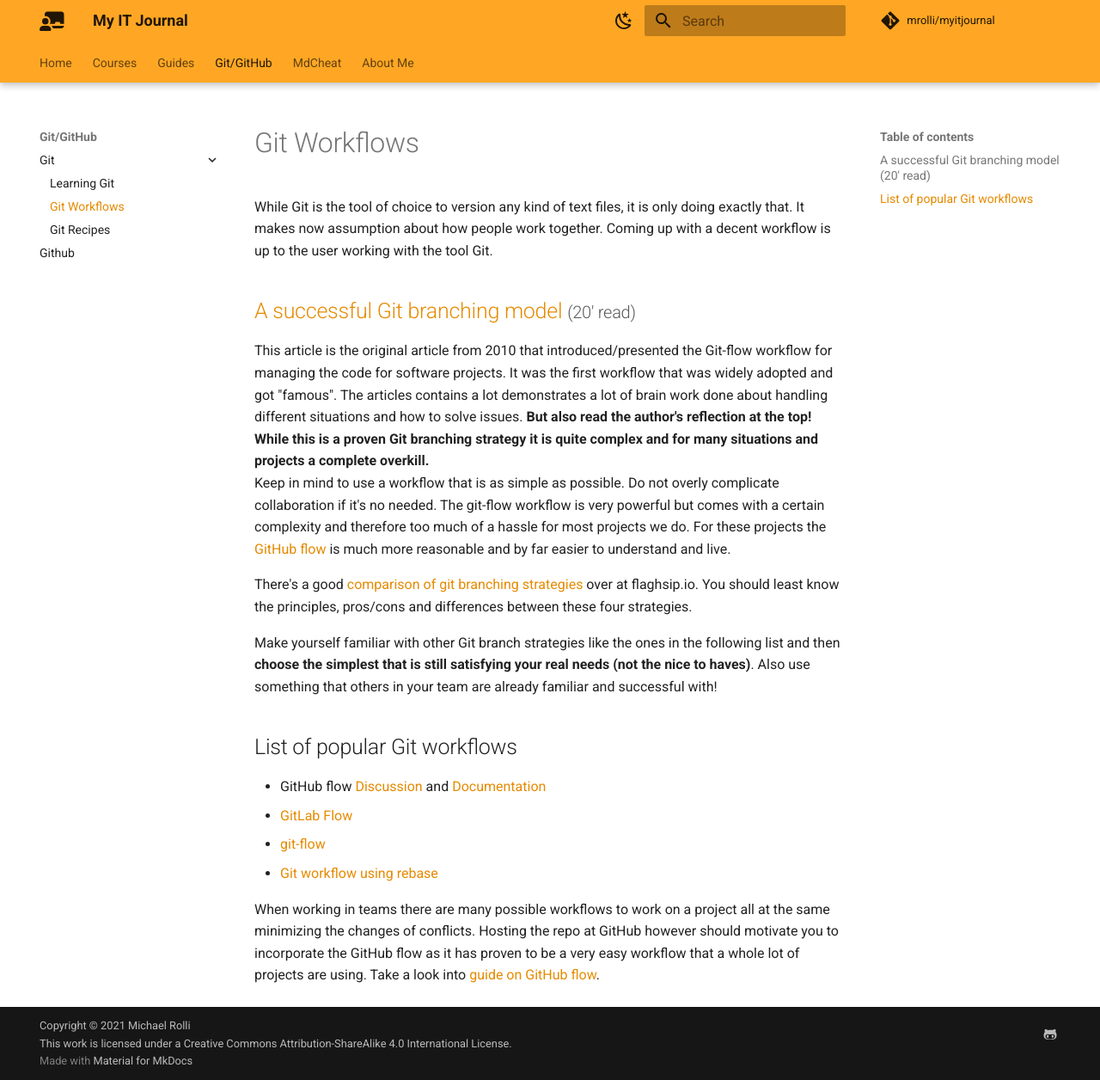
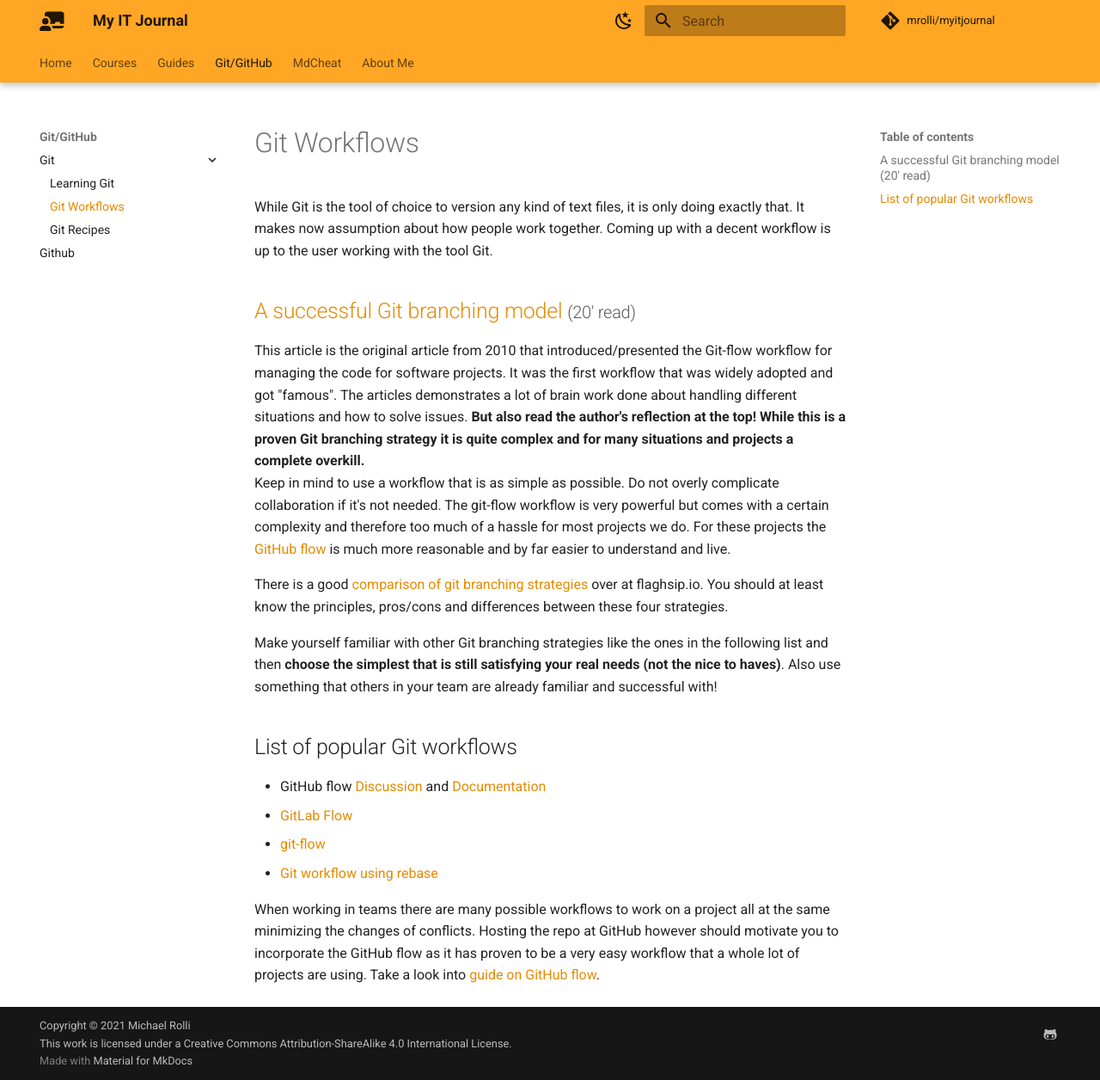
Before and after one commit to mrolli/myitjournal, an MkDocs documentation site: the page built from docs/gitandco/gitworkflows.md, in a window 1280 px wide and 1256 px high. Shown: the whole window at 86% size. Built offline with MkDocs 1.6.1 and Material for MkDocs 9.7.7, drawn with Linux system fonts in a browser that asks for light colours; comment, search, counter and statistics services are not loaded.

Commit message:
Fix some typos and language issues

```diff
--- a/docs/gitandco/gitworkflows.md
+++ b/docs/gitandco/gitworkflows.md
@@ -8,22 +8,22 @@
 
 This article is the original article from 2010 that introduced/presented the
 Git-flow workflow for managing the code for software projects. It was the first
-workflow that was widely adopted and got "famous". The articles contains a lot
-demonstrates a lot of brain work done about handling different situations and how
+workflow that was widely adopted and got "famous". The articles demonstrates a
+lot of brain work done about handling different situations and how
 to solve issues. **But also read the author's reflection at the top! While this
 is a proven Git branching strategy it is quite complex and for many situations
 and projects a complete overkill.**
 Keep in mind to use a workflow that is as simple as possible. Do not overly
-complicate collaboration if it's no needed. The git-flow workflow is very
+complicate collaboration if it's not needed. The git-flow workflow is very
 powerful but comes with a certain complexity and therefore too much of a hassle
 for most projects we do. For these projects the [GitHub flow][gh-flow] is much
 more reasonable and by far easier to understand and live.
 
-There's a good [comparison of git branching strategies][gbstrats]
-over at flaghsip.io. You should least know the principles, pros/cons and
+There is a good [comparison of git branching strategies][gbstrats]
+over at flaghsip.io. You should at least know the principles, pros/cons and
 differences between these four strategies.
 
-Make yourself familiar with other Git branch strategies like the ones in the
+Make yourself familiar with other Git branching strategies like the ones in the
 following list and then **choose the simplest that is still satisfying your real
 needs (not the nice to haves)**. Also use something that others in your team are
 already familiar and successful with!
```
